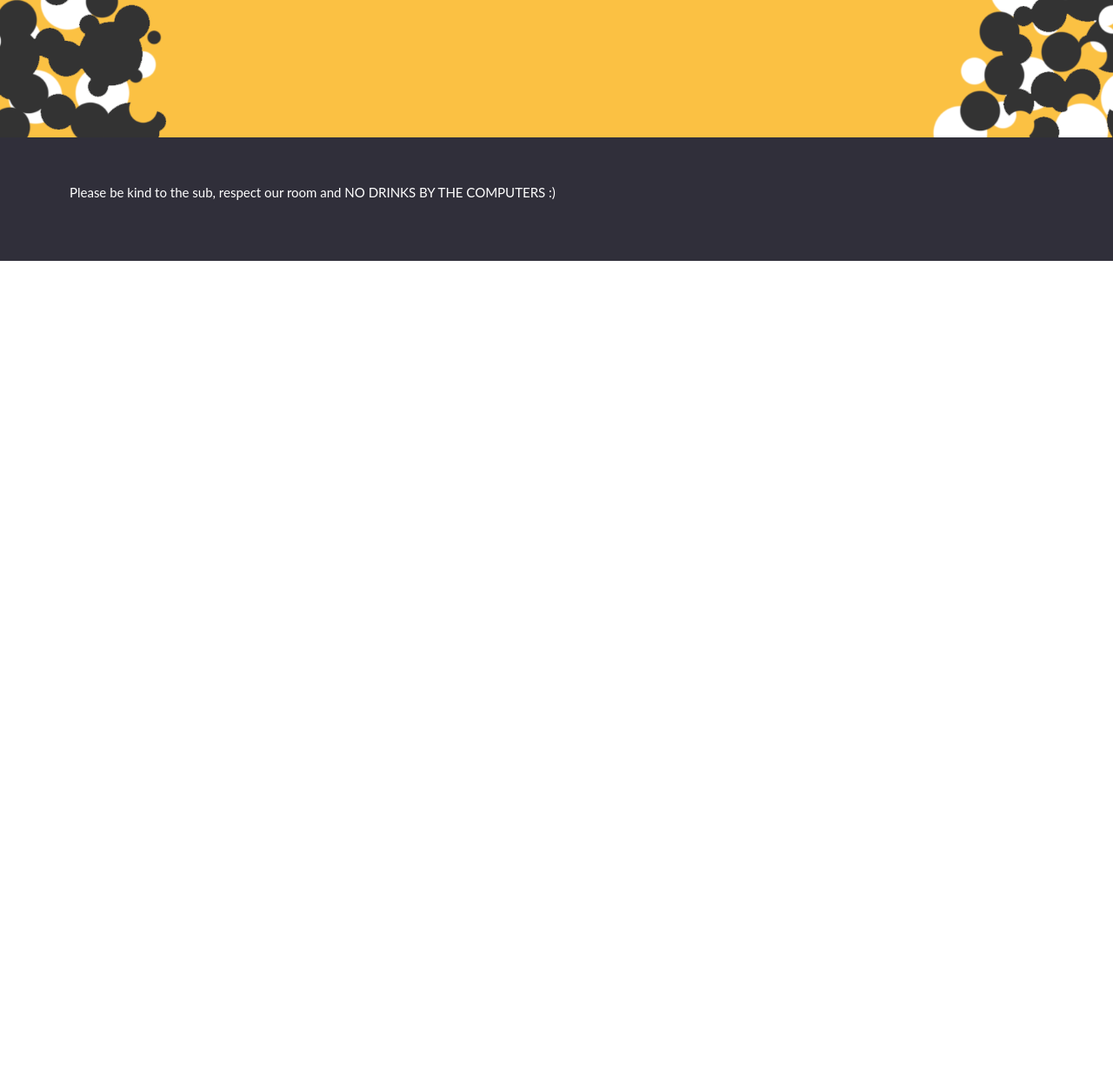
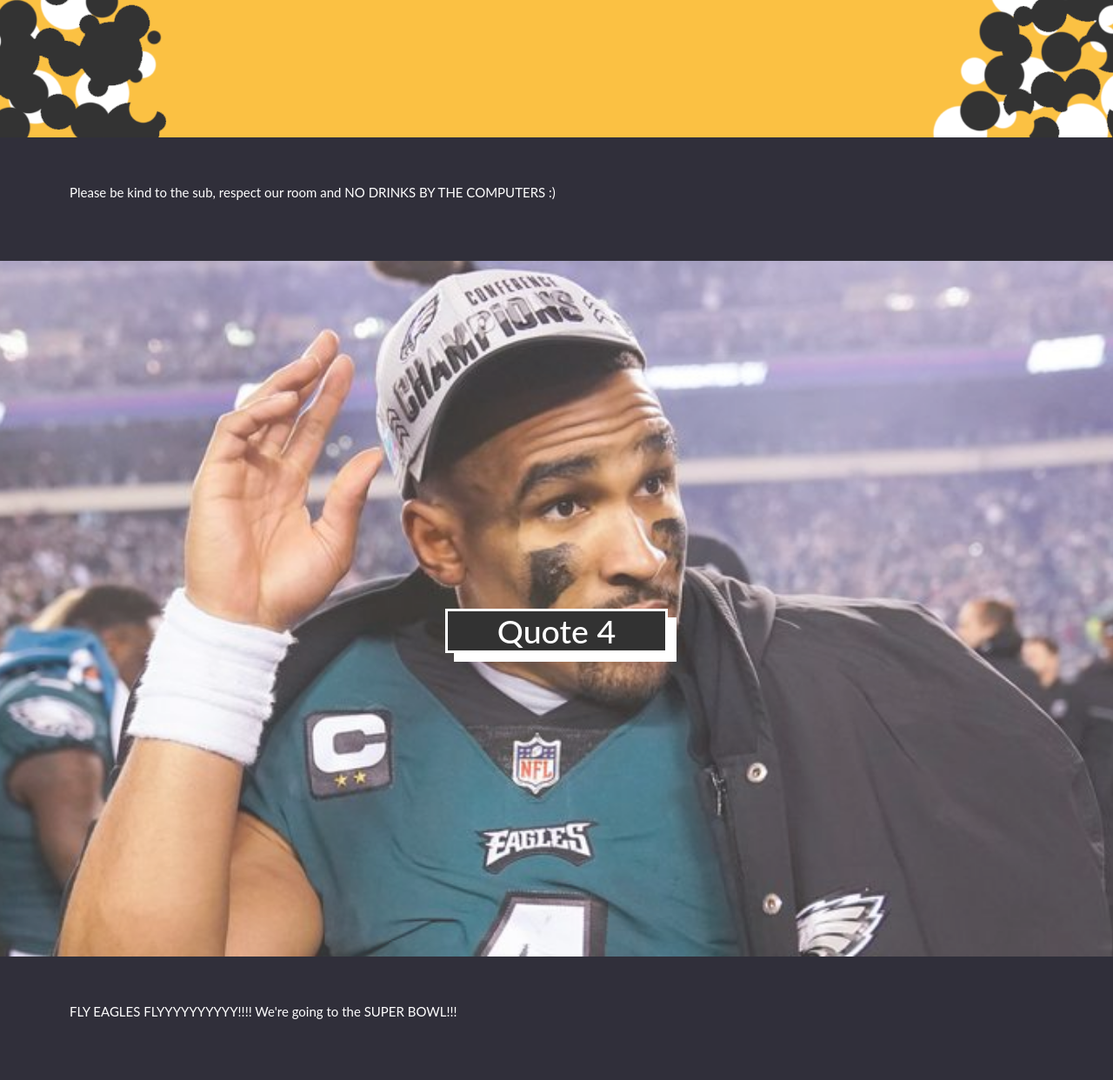
Before and after one commit to SaltForSale/Quote-Site, a plain HTML site: page index.html in a window 1280 px wide. Shown: the part 4530-5772 px from the top of the page at 87% size. Before the commit the page ends 4830 px from the top, so only its background shows below. Drawn offline with nearby package versions, Linux system fonts and the light colour scheme.

Commit message:
commit wtv number im on 2

```diff
--- a/index.html
+++ b/index.html
@@ -73,8 +73,19 @@
     </div>
 
     <div class="desc">
-      <p>Please be kind to the sub, respect our room and NO DRINKS BY THE COMPUTERS :)
+      <p>
+        Please be kind to the sub, respect our room and NO DRINKS BY THE
+        COMPUTERS :)
       </p>
+    </div>
+    <div class="bgimg-6">
+      <div class="caption">
+        <h1 class="feat">Quote 4</h1>
+      </div>
+    </div>
+
+    <div class="desc">
+      <p>FLY EAGLES FLYYYYYYYYYY!!!! We're going to the SUPER BOWL!!!</p>
     </div>
     <script
       src="https://cdn.jsdelivr.net/npm/bootstrap@5.3.0-alpha1/dist/js/bootstrap.bundle.min.js"
```
